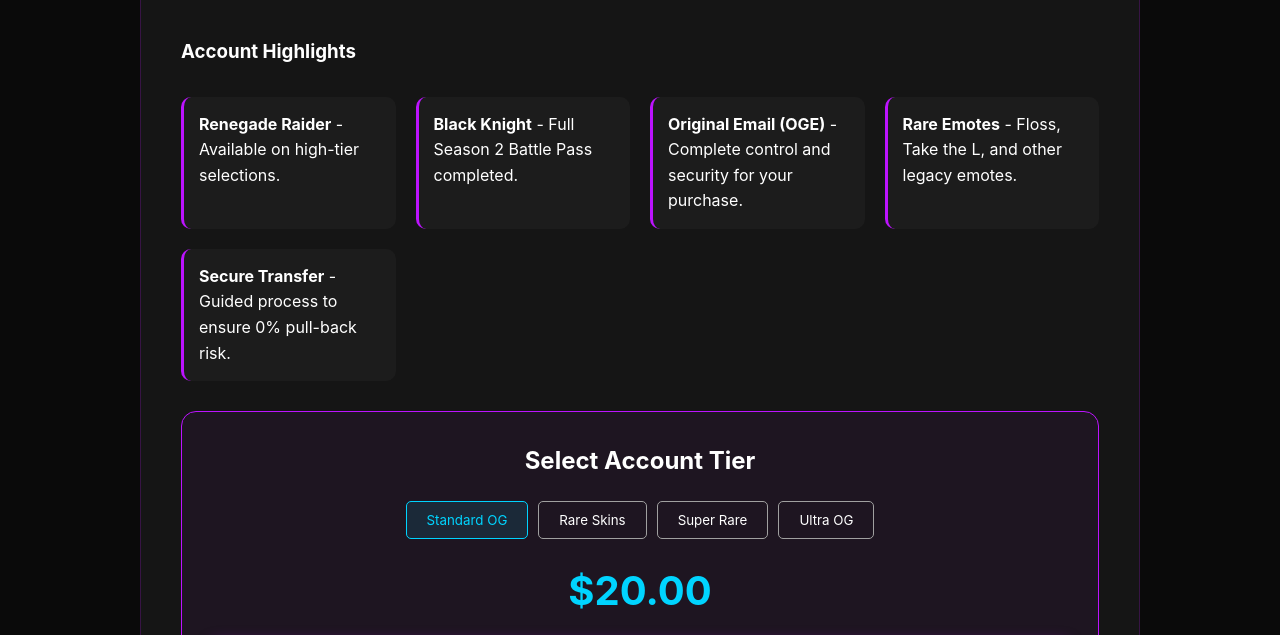
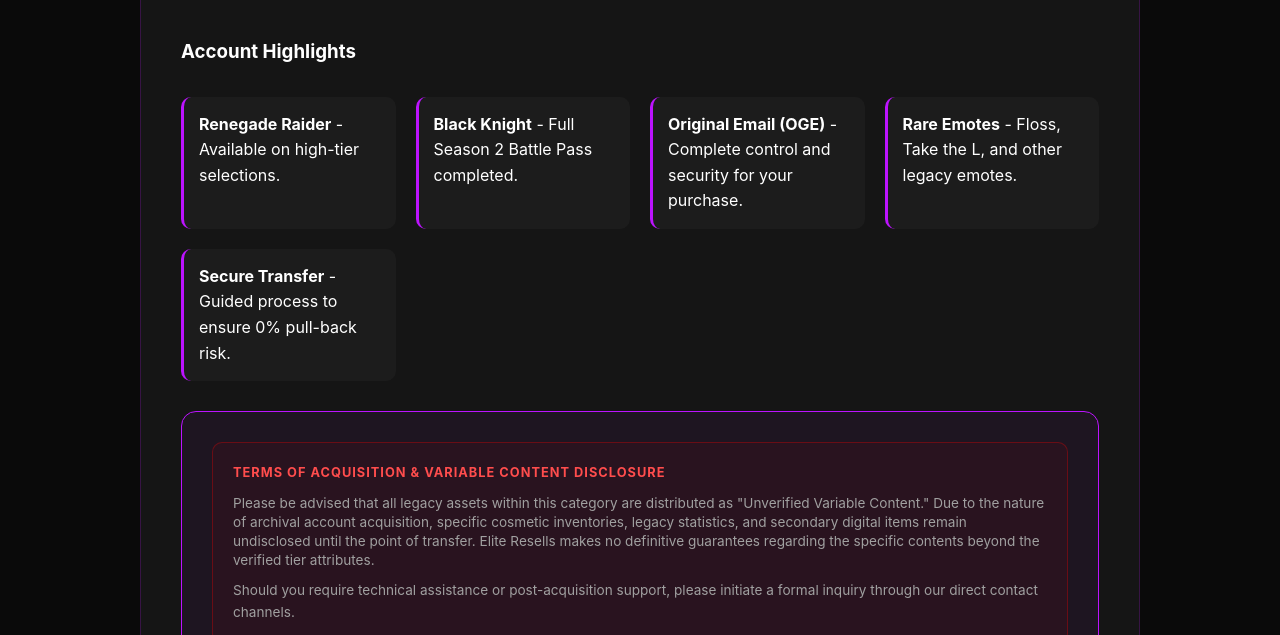
Before and after one commit to OnlyYatashi/yosugo.xyz-source, a website: page public/product-fortnite-og.html in a window 1280 px wide. Shown: the part 317-952 px from the top of the page. Drawn offline with Linux system fonts and the light colour scheme.

Commit message:
Add sophisticated legal disclaimer to Fortnite OG account page regarding variable content disclosure

```diff
--- a/public/product-fortnite-og.html
+++ b/public/product-fortnite-og.html
@@ -39,6 +39,15 @@
         </div>
 
         <div class="purchase-box">
+            <div style="background: rgba(255, 0, 0, 0.05); border: 1px solid rgba(255, 0, 0, 0.3); padding: 20px; border-radius: 10px; margin-bottom: 30px; text-align: left;">
+                <h4 style="color: #ff4d4d; margin-bottom: 10px; text-transform: uppercase; font-size: 0.8rem; letter-spacing: 1px;">Terms of Acquisition & Variable Content Disclosure</h4>
+                <p style="font-size: 0.85rem; color: var(--text-muted); line-height: 1.4;">
+                    Please be advised that all legacy assets within this category are distributed as "Unverified Variable Content." Due to the nature of archival account acquisition, specific cosmetic inventories, legacy statistics, and secondary digital items remain undisclosed until the point of transfer. Elite Resells makes no definitive guarantees regarding the specific contents beyond the verified tier attributes.
+                </p>
+                <p style="font-size: 0.85rem; color: var(--text-muted); margin-top: 10px;">
+                    Should you require technical assistance or post-acquisition support, please initiate a formal inquiry through our direct contact channels.
+                </p>
+            </div>
             <h2>Select Account Tier</h2>
             <div class="option-selector">
                 <button class="option-btn active" data-price="20.00">Standard OG</button>
```
